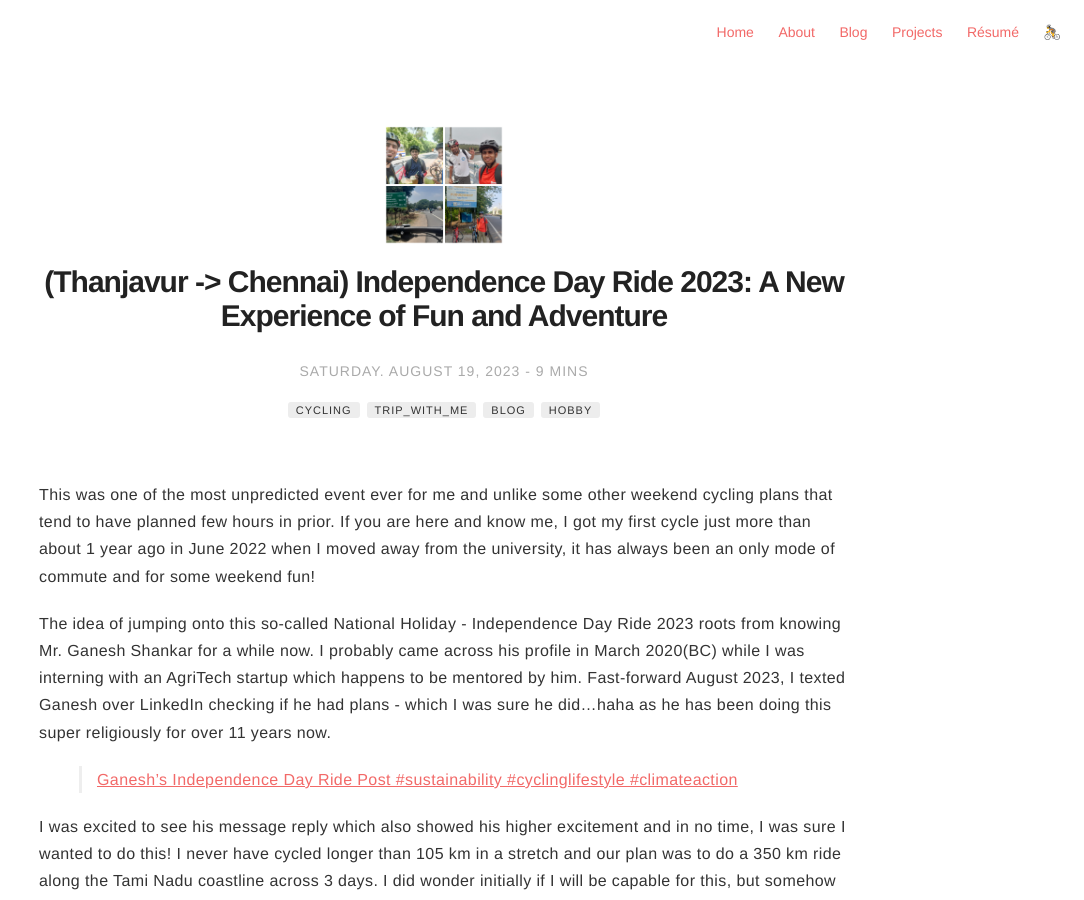
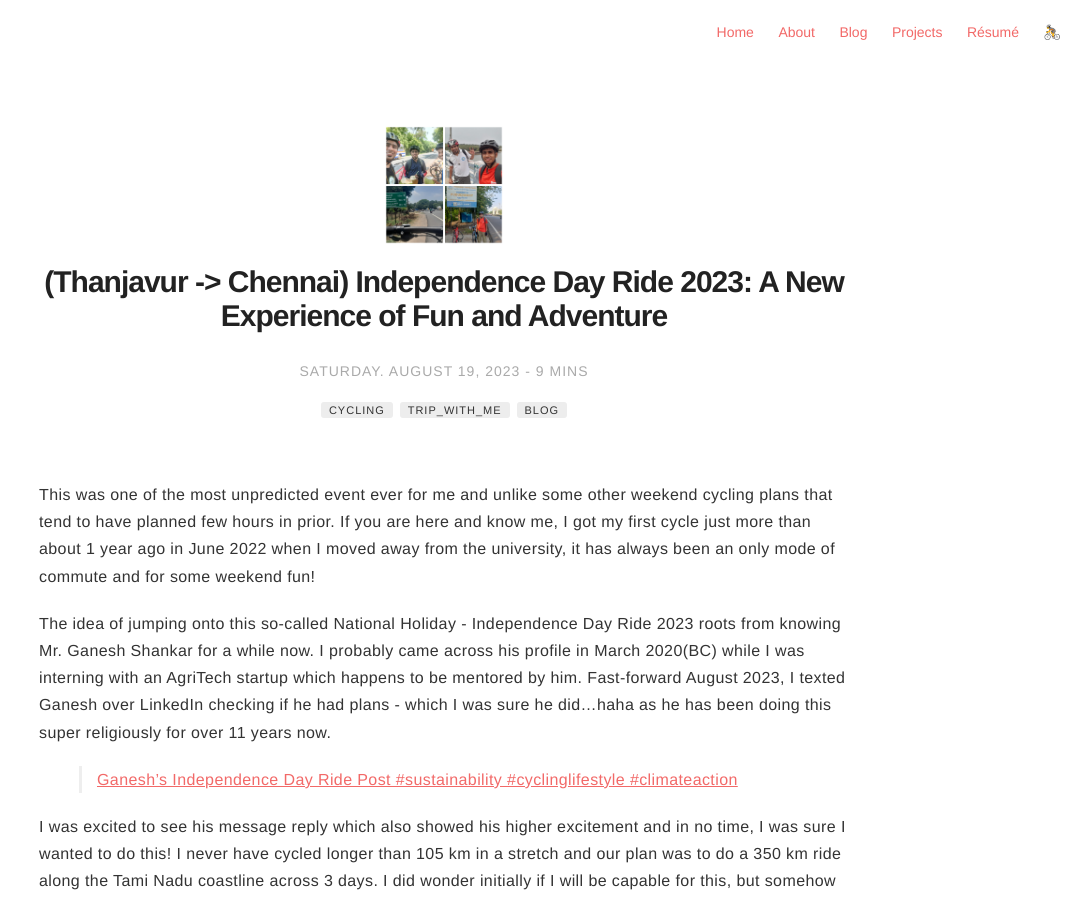
Before and after one commit to ngu25/ngu25.github.io, a Jekyll site: the page built from _posts/2023-08-19-iday-ride-tn.markdown, in a window 1280 px wide and 900 px high. Shown: the whole window, without its empty margins (196-1280 px from the left). Built offline with Jekyll 4.4.1, drawn with Linux system fonts in a browser that asks for light colours; a script that is not in the unit is left out; comment, search, counter and statistics services are not loaded.

Commit message:
Update 2023-08-19-iday-ride-tn.markdown

```diff
--- a/_posts/2023-08-19-iday-ride-tn.markdown
+++ b/_posts/2023-08-19-iday-ride-tn.markdown
@@ -8,7 +8,6 @@ tag:
 - cycling
 - trip_with_me
 - blog
-- hobby
 category: blog
 author: navadeepganeshu
 description: My first long ride ever - Thanjavur -> Chidambaram -> Pichavaram -> Pondicherry -> Chennai!
```
